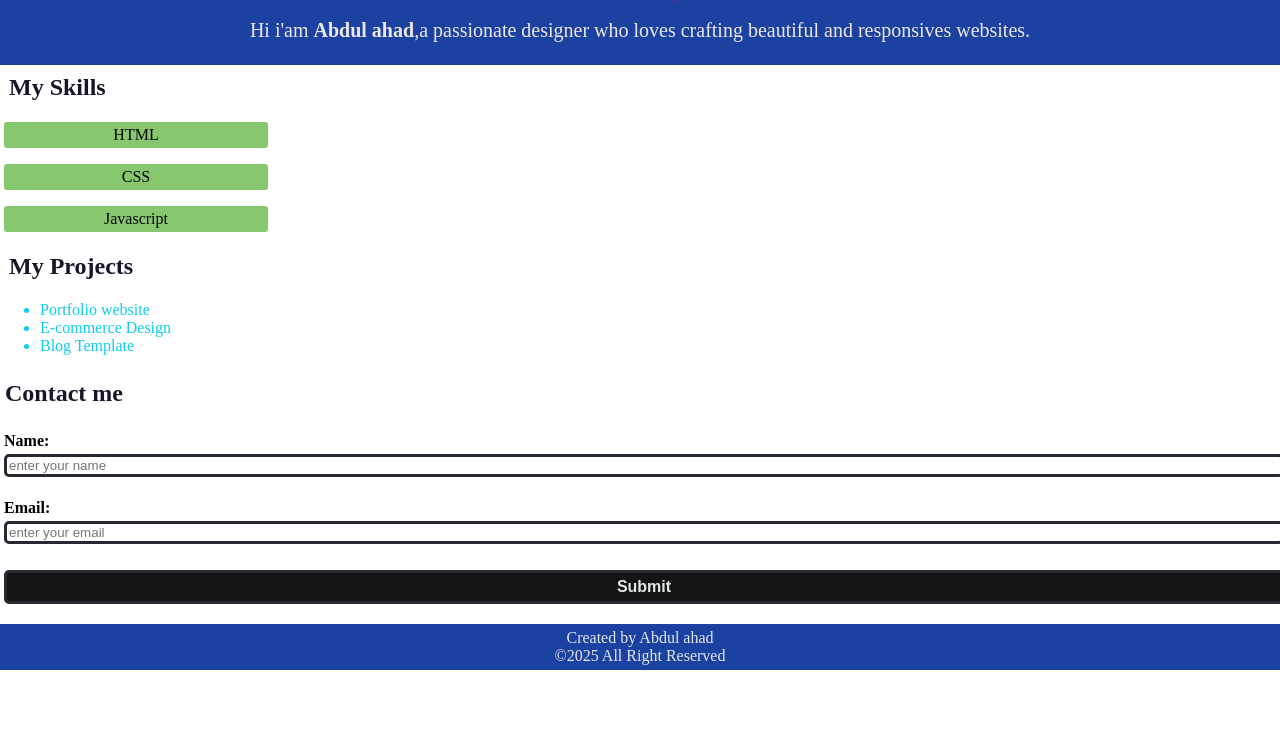
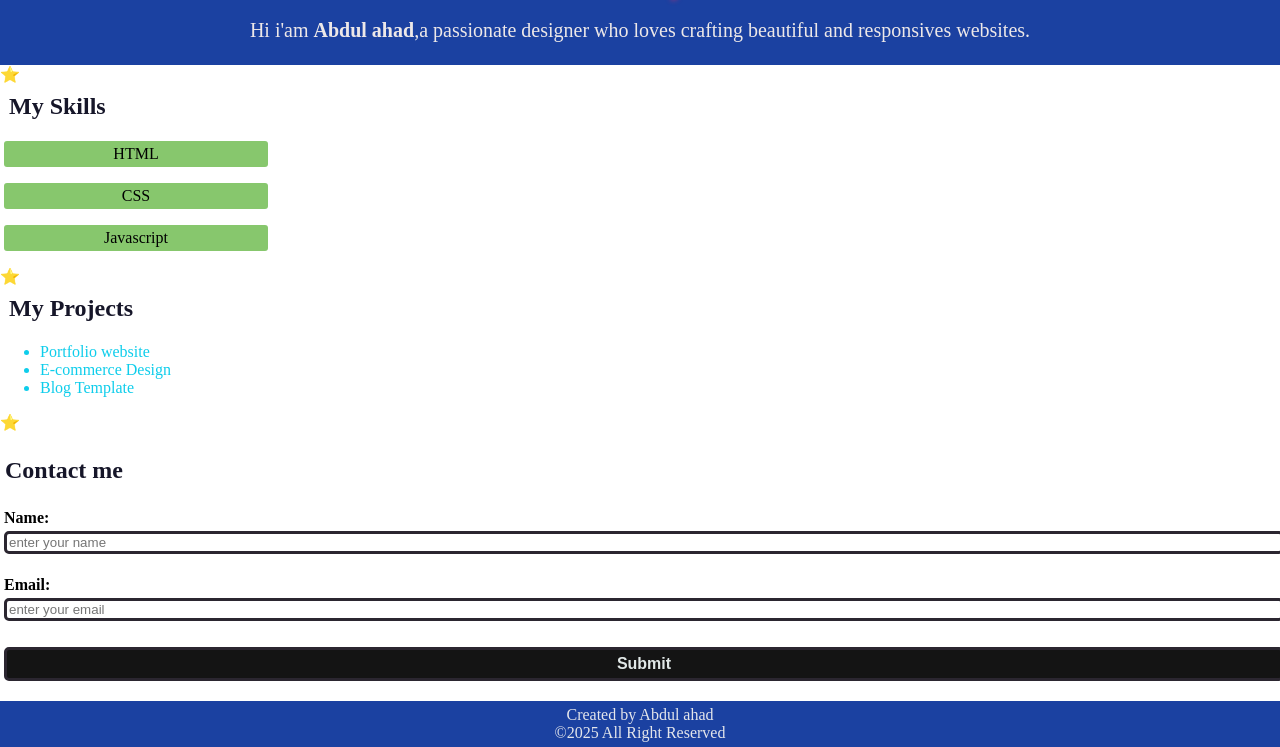
Before and after one commit to abdul-ahad040/Portfolio-, a plain HTML site: page index.html in a window 1280 px wide. Shown: the part 64-811 px from the top of the page. Drawn offline with Linux system fonts and the light colour scheme.

Commit message:
Update style.css

```diff
--- a/style.css
+++ b/style.css
@@ -109,3 +109,16 @@ footer{
  #projects::first-a{
   color: #074506;
 }
+
+
+
+#skills::before{
+    content: "⭐";
+}
+
+#projects::before{
+    content: "⭐";
+}
+#contact::before{
+    content: "⭐";
+}
```
